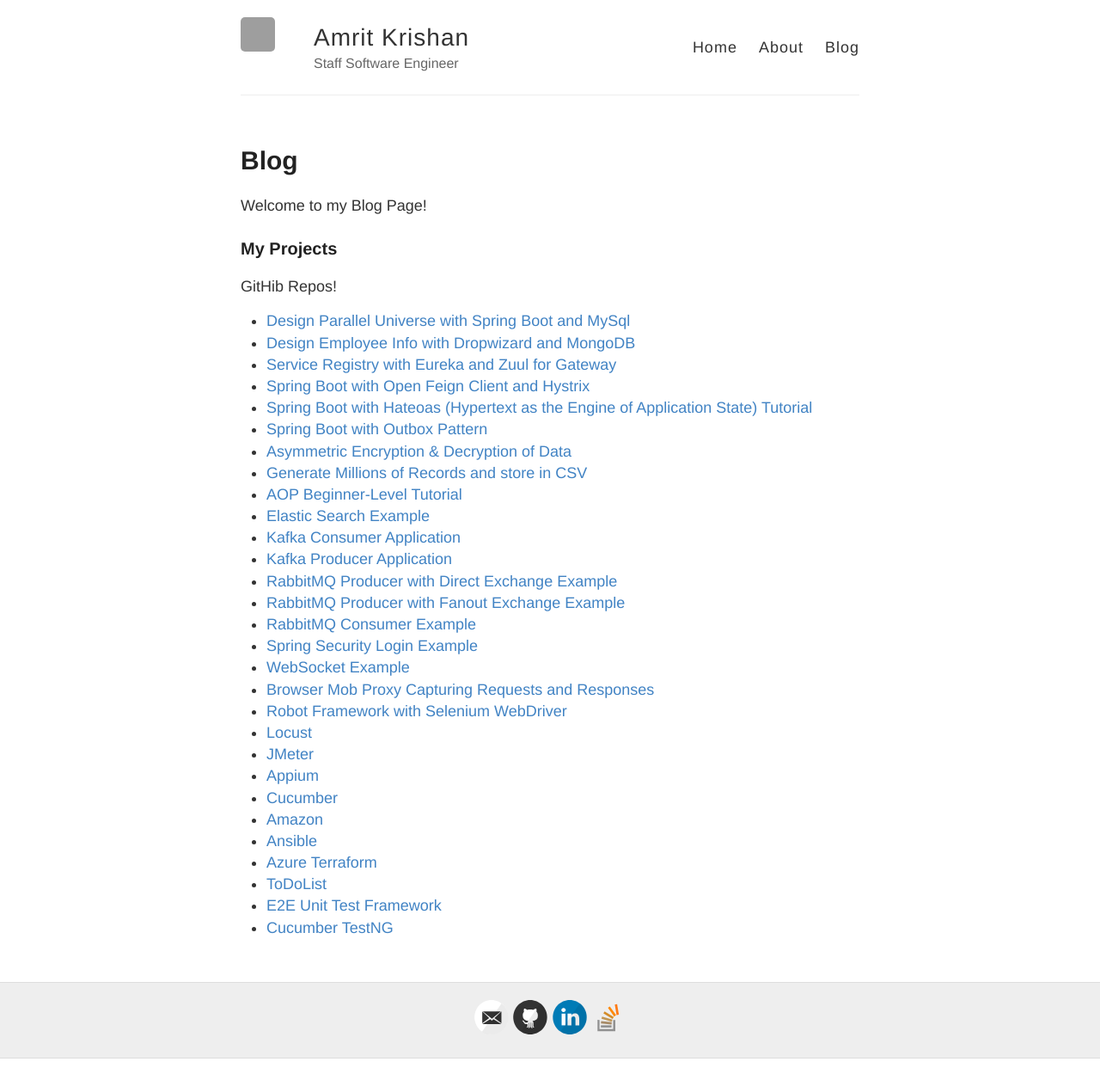
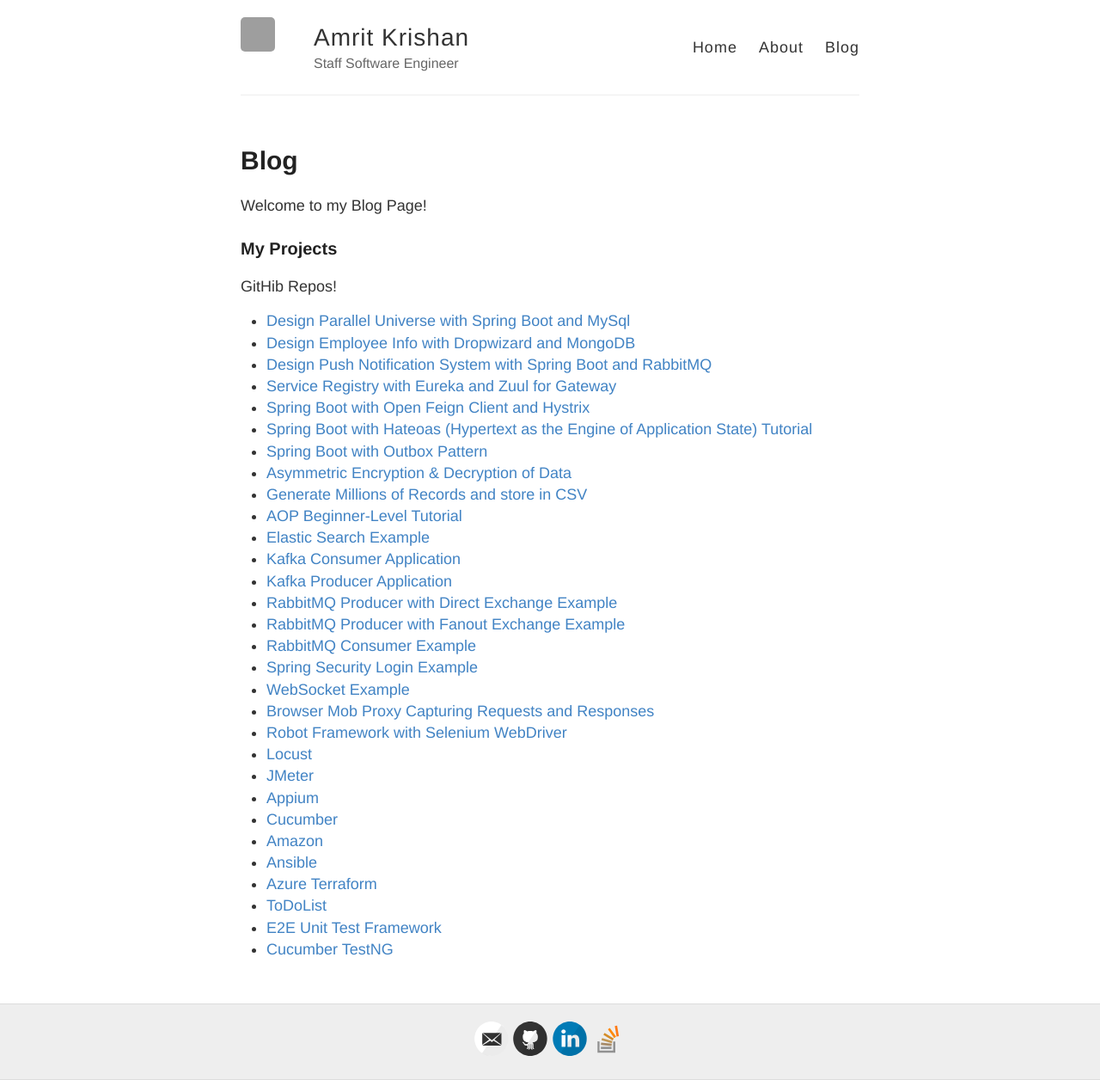
Before and after one commit to amritkrishan/amritkrishan.github.io, a Jekyll site: the page built from blog.md, in a window 1280 px wide. Shown: the whole page at 86% size. Built offline with Jekyll 4.4.1, drawn with Linux system fonts in a browser that asks for light colours; before the commit the page ends 1231 px from its top, so only the background shows below that; grey boxes are pictures that could not be loaded.

Commit message:
Update blog.md

```diff
--- a/blog.md
+++ b/blog.md
@@ -13,6 +13,7 @@ GitHib Repos!
 <ul>
 	<li><a href="https://github.com/amritkrishan/ParallelUniverse">Design Parallel Universe with Spring Boot and MySql</a></li>
 	<li><a href="https://github.com/amritkrishan/DropwizardMongoDB">Design Employee Info with Dropwizard and MongoDB</a></li>
+	<li><a href="https://github.com/amritkrishan/push-notification">Design Push Notification System with Spring Boot and RabbitMQ</a></li>
 	<li><a href="https://github.com/amritkrishan/config">Service Registry with Eureka and Zuul for Gateway</a></li>
 	<li><a href="https://github.com/amritkrishan/open-feign-hystrix">Spring Boot with Open Feign Client and Hystrix</a></li>
 	<li><a href="https://github.com/amritkrishan/hateoas">Spring Boot with Hateoas (Hypertext as the Engine of Application State) Tutorial</a></li>
```
